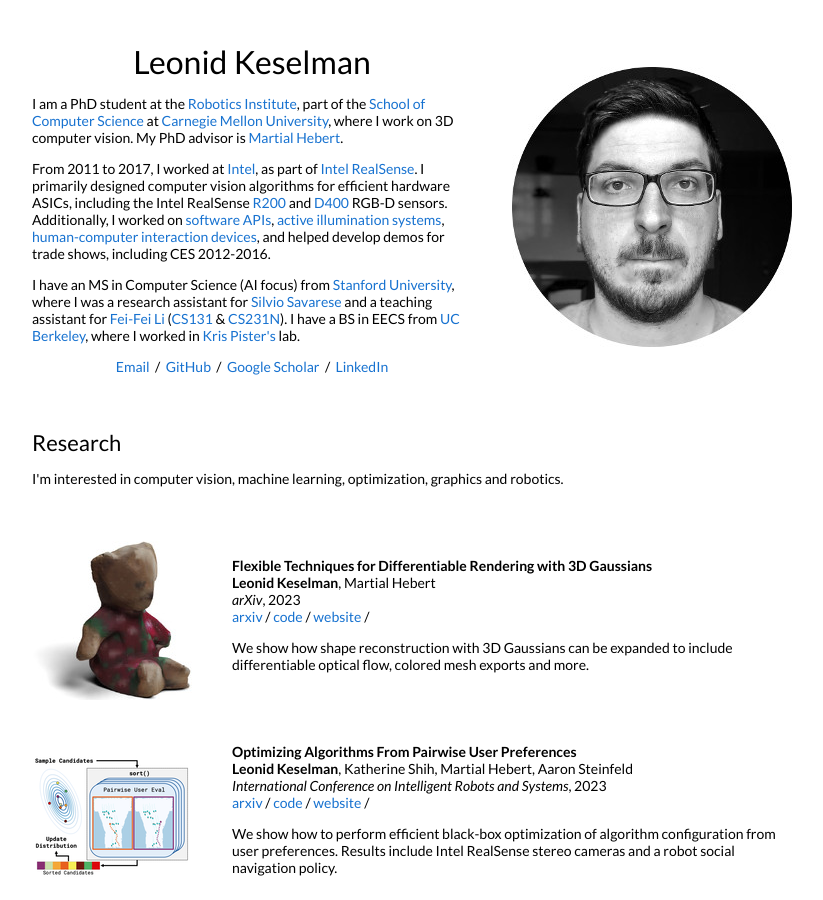
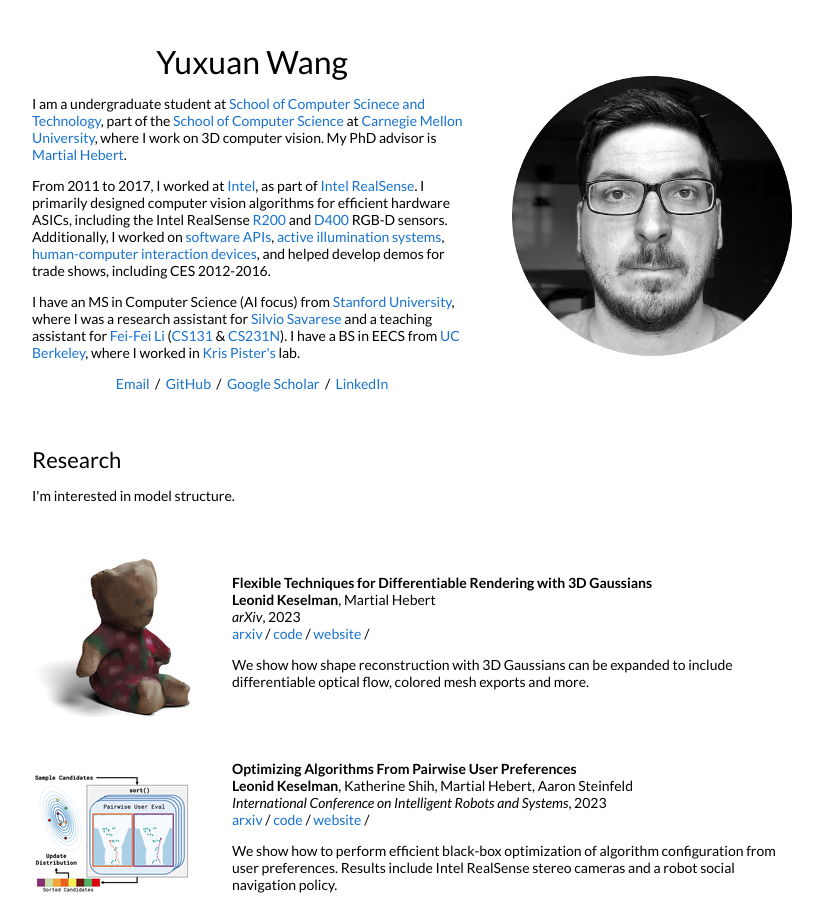
Before and after one commit to BILLYisavailable/billyisavailable.github.io, a Jekyll site: the page built from _posts/2023-08-28-3dgaussians.markdown, in a window 1280 px wide and 900 px high. Shown: the whole window, without its empty margins (228-1051 px from the left). Built offline with Jekyll 4.4.1, drawn with Linux system fonts in a browser that asks for light colours.

Commit message:
Update default.html

```diff
--- a/_layouts/default.html
+++ b/_layouts/default.html
@@ -32,9 +32,9 @@
           <tr style="padding:0px">
             <td style="padding:2.5%;width:60%;vertical-align:middle">
               <h1>
-                Leonid Keselman
+                Yuxuan Wang
               </h1>
-              <p>I am a PhD student at the <a href="https://www.ri.cmu.edu/">Robotics Institute</a>, part of the <a href="https://www.scs.cmu.edu/">School of Computer Science</a> at <a href="https://www.cmu.edu/">Carnegie Mellon University</a>, where I work on 3D computer vision. My PhD advisor is <a href="http://www.cs.cmu.edu/~hebert/">Martial Hebert</a>.
+              <p>I am a undergraduate student at <a href="https://cs.bit.edu.cn/">School of Computer Scinece and Technology</a>, part of the <a href="https://www.scs.cmu.edu/">School of Computer Science</a> at <a href="https://www.cmu.edu/">Carnegie Mellon University</a>, where I work on 3D computer vision. My PhD advisor is <a href="http://www.cs.cmu.edu/~hebert/">Martial Hebert</a>.
               </p>
               <p>
                 From 2011 to 2017, I worked at <a href="https://www.intel.com">Intel</a>, as part of <a href="https://www.intelrealsense.com/">Intel RealSense</a>. I primarily designed computer vision algorithms for efficient hardware ASICs, including the Intel RealSense <a href="https://software.intel.com/en-us/articles/realsense-r200-camera">R200</a> and <a href="https://software.intel.com/en-us/realsense/d400">D400</a> RGB-D sensors. Additionally, I worked on <a href="https://github.com/IntelRealSense/librealsense">software APIs</a>, <a href="https://patents.google.com/patent/US9992474B2">active illumination systems</a>, <a href="https://patents.google.com/patent/US9304597">human-computer interaction devices</a>, and helped develop demos for trade shows, including CES 2012-2016.
@@ -60,7 +60,7 @@
             <td style="padding:2.5%;width:100%;vertical-align:middle">
               <h2>Research</h2>
               <p>
-                I'm interested in computer vision, machine learning, optimization, graphics and robotics.
+                I'm interested in model structure.
               </p>
             </td>
           </tr>
```
